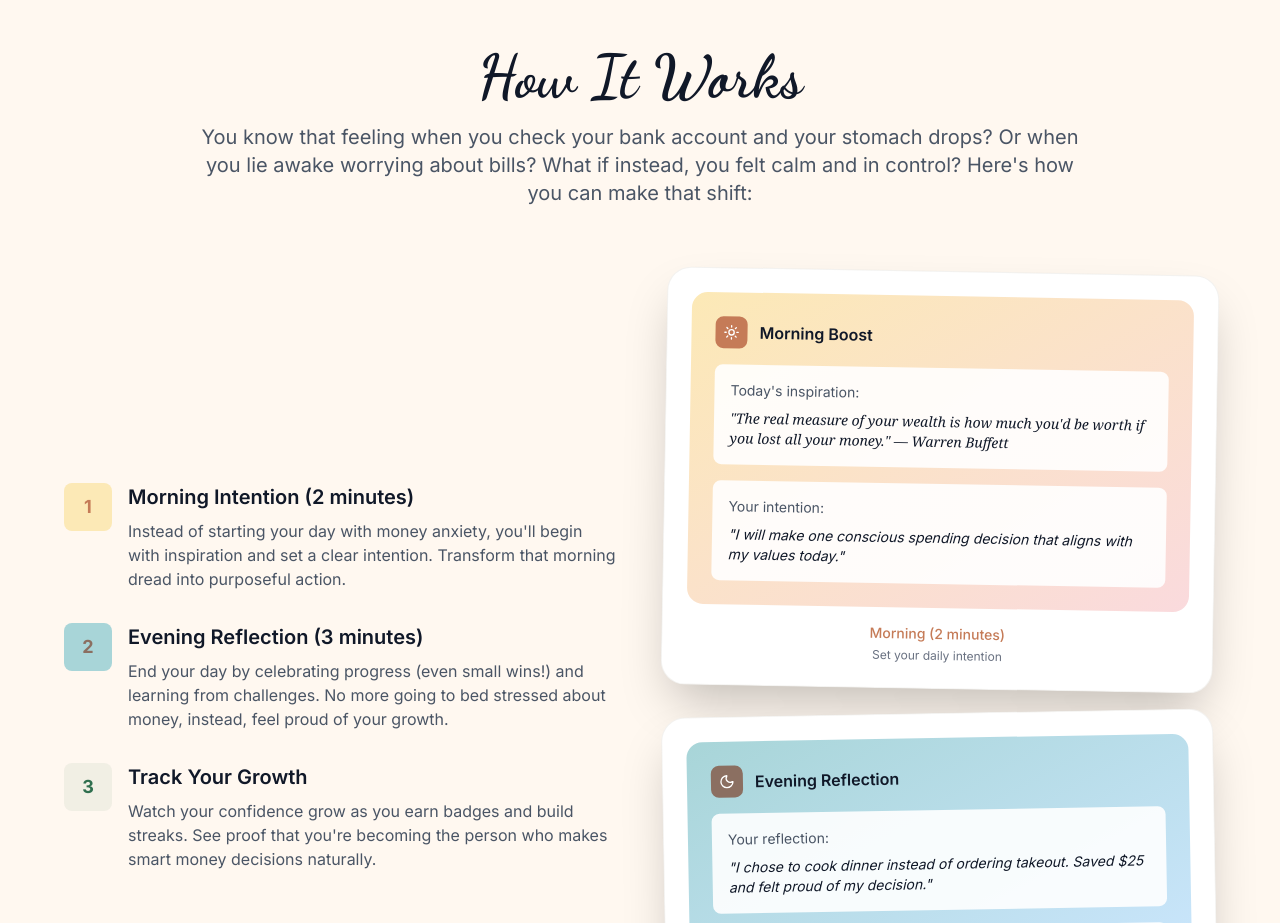
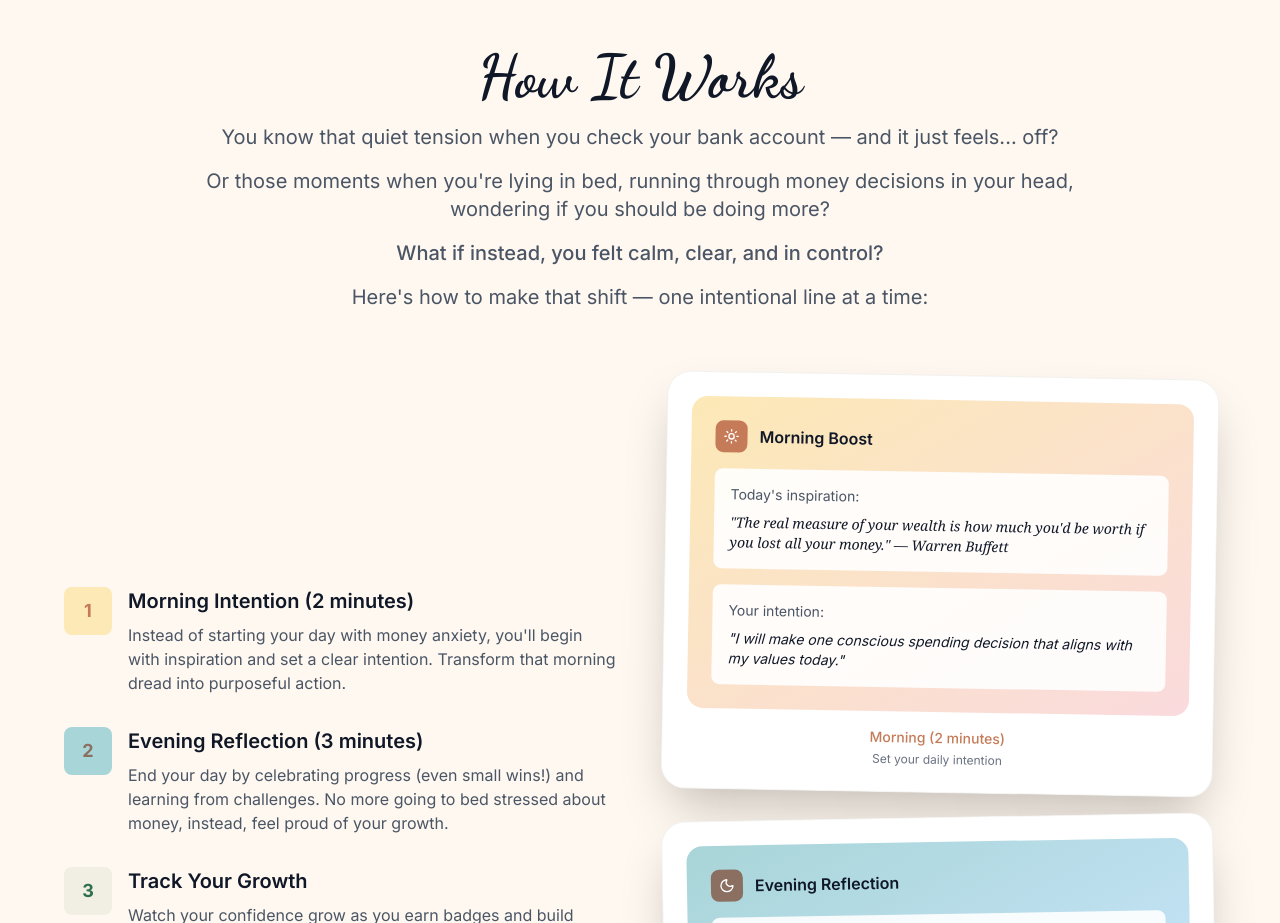
Before and after one commit to carolynjones73-create/mindful-landing, a React (Vite) app: page / in a window 1280 px wide. Shown: the part 2220-3143 px from the top of the page. Built offline with nearby package versions, Linux system fonts and the light colour scheme; no server answers.

Commit message:
Update How It Works section introduction

```diff
--- a/src/components/landing/LandingPage.tsx
+++ b/src/components/landing/LandingPage.tsx
@@ -188,10 +188,20 @@ export default function LandingPage({ onGetStarted }: LandingPageProps) {
         <div className="max-w-7xl mx-auto px-4">
           <div className="text-center mb-16">
             <h2 className="text-5xl md:text-6xl font-bold text-gray-900 mb-4" style={{ fontFamily: 'Dancing Script, cursive' }}>How It Works</h2>
-            <p className="text-xl text-gray-600 max-w-4xl mx-auto">
-              You know that feeling when you check your bank account and your stomach drops? Or when you lie awake
-              worrying about bills? What if instead, you felt calm and in control? Here's how you can make that shift:
-            </p>
+            <div className="text-xl text-gray-600 max-w-4xl mx-auto space-y-4">
+              <p>
+                You know that quiet tension when you check your bank account — and it just feels... off?
+              </p>
+              <p>
+                Or those moments when you're lying in bed, running through money decisions in your head, wondering if you should be doing more?
+              </p>
+              <p className="font-medium">
+                What if instead, you felt calm, clear, and in control?
+              </p>
+              <p>
+                Here's how to make that shift — one intentional line at a time:
+              </p>
+            </div>
           </div>
 
           <div className="grid md:grid-cols-2 gap-12 items-center max-w-6xl mx-auto">
```
